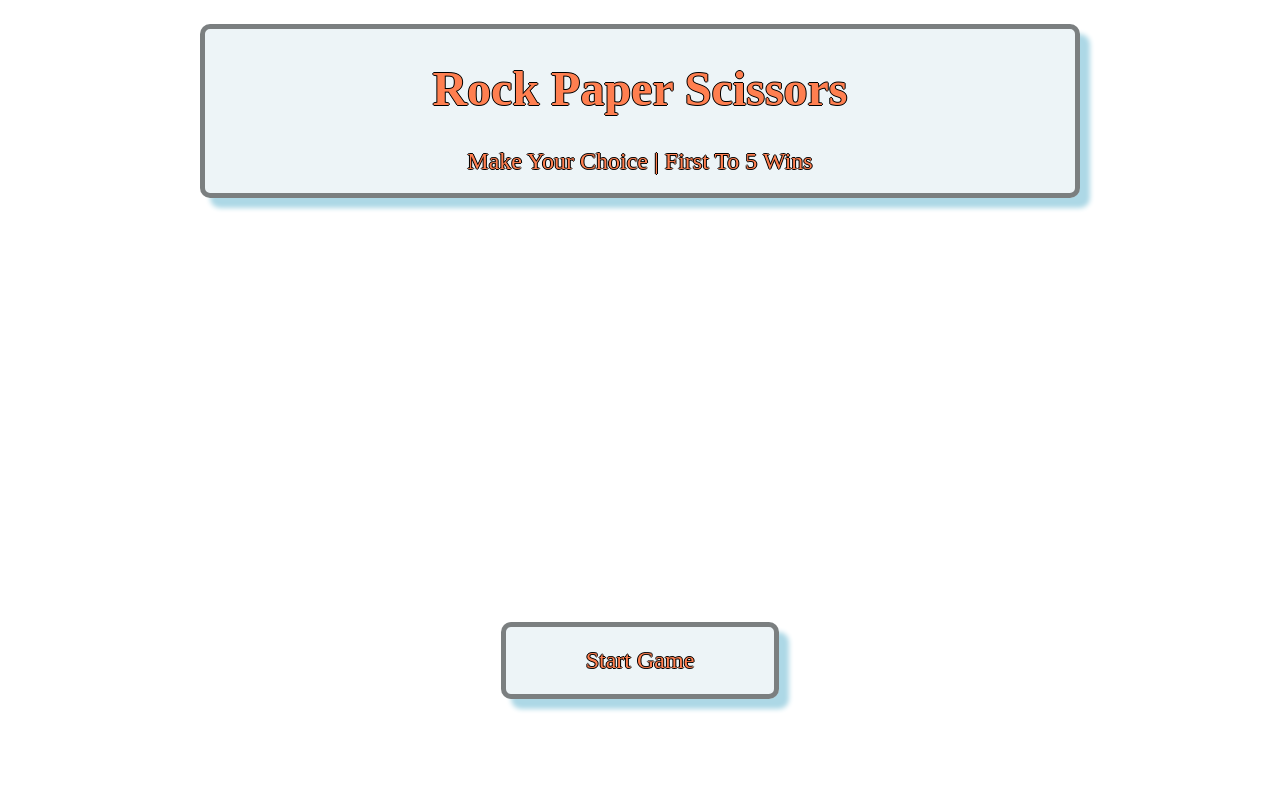
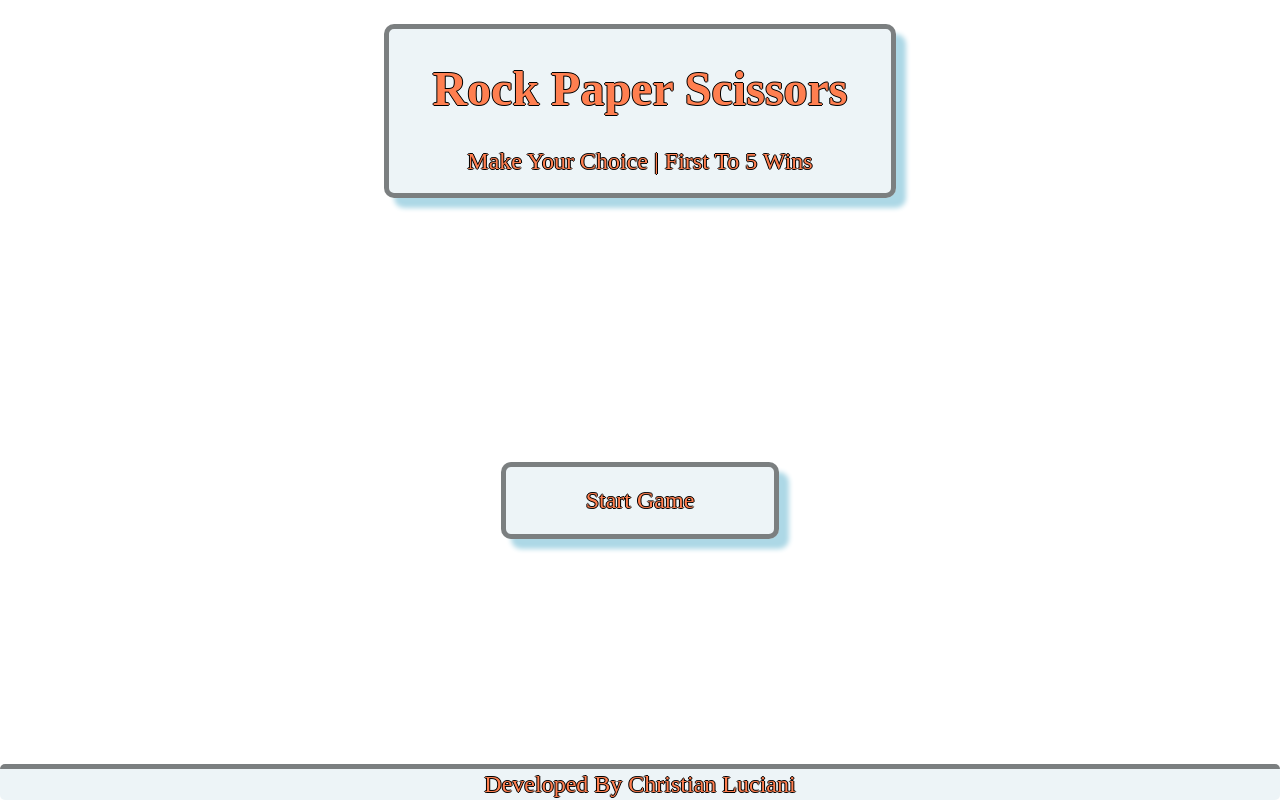
Before and after one commit to LucianiChristian/RockPaperScissors, a plain HTML site: page index.html in a window 1280 px wide. Shown: the top 803 px of the page. Drawn offline with Linux system fonts and the light colour scheme.

Commit message:
Scaled to fit normal resolution

```diff
--- a/style.css
+++ b/style.css
@@ -10,8 +10,7 @@ body {
     flex-direction: column;
     justify-content: space-between;
     text-align: center;
-    min-width: 1080px;
-    min-height: 1300px;
+    min-height: 100%;
 }
 
 header {
@@ -19,7 +18,7 @@ header {
     border-radius: 10px;
     padding: 0px 40px;
     background-color:rgb(93 155 180 / 11%);
-    margin: 0px 200px;
+    margin: 0% 30%;
     margin-top: 24px;
     box-shadow: 10px 10px 5px lightblue;
 }
@@ -27,7 +26,7 @@ header {
 footer {
     border-top: 5px solid #0000007a;
     border-radius: 5px;
-    padding: 4px 0px;
+    padding: 2px 0px;
     background-color:rgb(93 155 180 / 11%);
 }
 
@@ -40,7 +39,7 @@ footer {
     border-radius: 10px;
     padding: 0px 40px;
     background-color: rgb(93 155 180 / 11%);
-    margin: 0px 200px;
+    margin: 0% 30%;
     margin-top: 24px;
     box-shadow: 10px 10px 5px lightblue;
     padding: 41px 80px;
@@ -57,7 +56,6 @@ footer {
     flex-direction: column;
     justify-content: space-evenly;
     flex: 1;
-    gap: 100px;
 }
 
 .game-description {
@@ -75,7 +73,7 @@ footer {
     border-radius: 10px;
     padding: 0px 40px;
     background-color:rgb(93 155 180 / 11%);
-    margin: 0px 200px;
+    margin: 0% 30%;
     box-shadow: 10px 10px 5px lightblue;
 }
 
@@ -113,7 +111,7 @@ img {
 /* Start Menu */
 .start-menu {
     flex: 1;
-    margin-top: 400px;
+    margin-top: 30vh;
 }
 .start-menu button{
     padding: 20px 80px;
```
